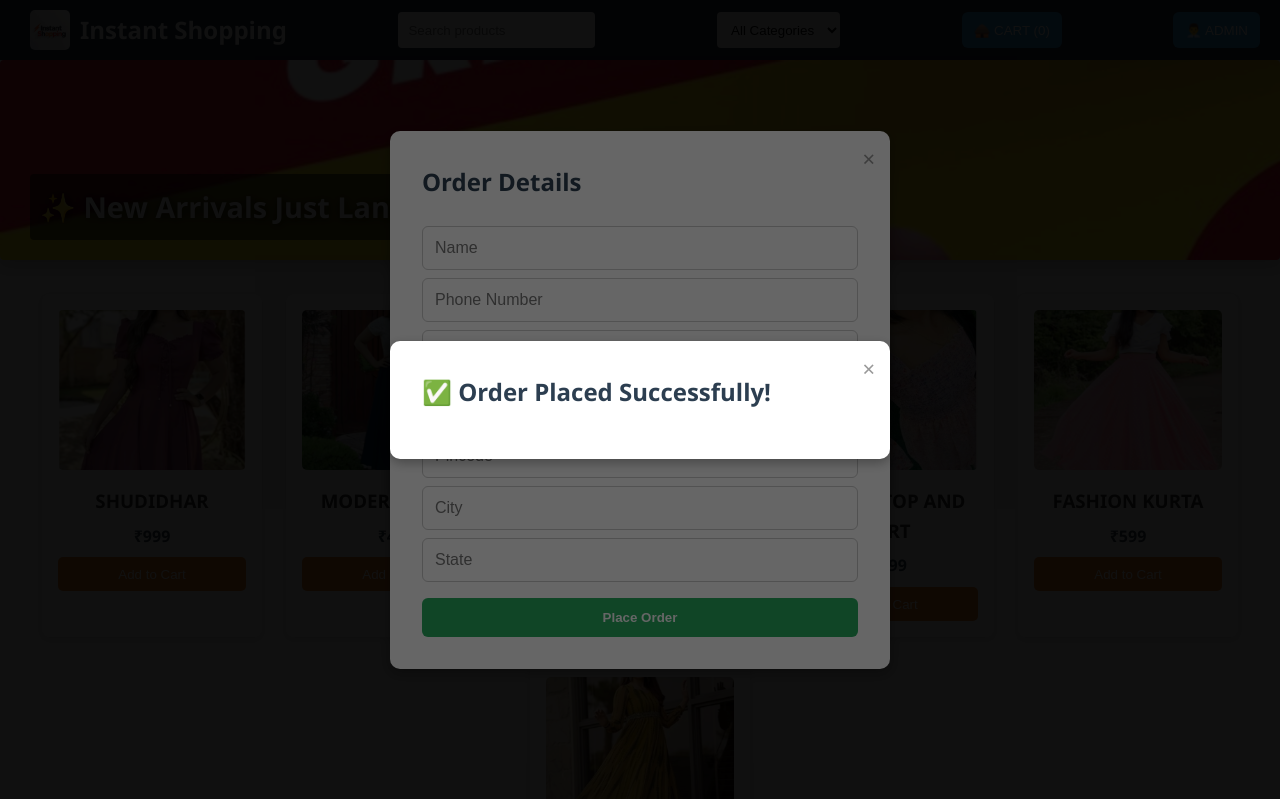
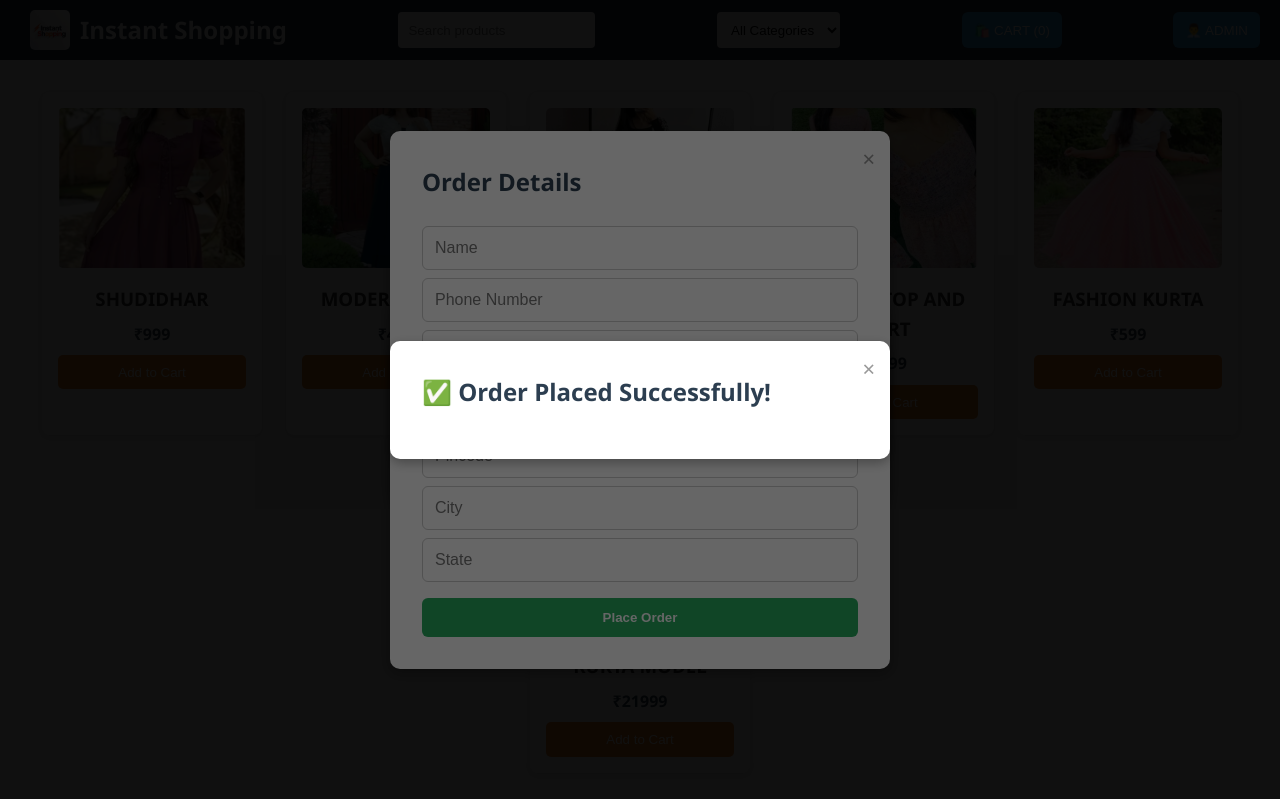
Before and after one commit to vijayhari007/Instant-Shopping, a plain HTML site: page index.html in a window 1280 px wide. Shown: the top 799 px of the page. Drawn offline with Linux system fonts and the light colour scheme.

Commit message:
Update index.html

```diff
--- a/index.html
+++ b/index.html
@@ -7,22 +7,10 @@
   <link rel="stylesheet" href="style.css" />
 </head>
 <body>
-
-<!-- Loader -->
-<div id="loader">
-  <img src="logo.png" id="trolley" alt="Loading..." />
-  <div id="loading-text">
-    <h2>Welcome to Instant Shopping</h2>
-    <div id="percentage">0%</div>
-  </div>
-</div>
-
-<!-- Main Content -->
-<div id="main-content" class="hidden">
-
   <header>
     <h1>
-      <img src="logo.png" class="logo" alt="logo" /> Instant Shopping
+      <img src="logo.png" class="logo">
+       Instant Shopping
       </h1>
     <input type="text" id="search" placeholder="Search products">
     <select id="category-filter">
@@ -31,18 +19,9 @@
     <option value="Gowns">Gowns</option>
     <option value="Tops & Skirts">Tops & Skirts</option>
   </select>
-    <button onclick="showCart()">🛖 CART (<span id="cart-count">0</span>)</button>
+    <button onclick="showCart()">🛍️ CART (<span id="cart-count">0</span>)</button>
     <button onclick="location.href='login.html'">👨‍💼 ADMIN</button>
   </header>
-
-  <!-- Banner -->
-  <div class="banner">
-    <div class="slides">
-      <div class="slide"><img src="slide1.jpg" alt="Sale 1"><div class="caption">🔥 Big Festive Sale - Up to 50% Off!</div></div>
-      <div class="slide"><img src="slide2.jpg" alt="Sale 2"><div class="caption">✨ New Arrivals Just Landed!</div></div>
-      <div class="slide"><img src="slide3.jpg" alt="Sale 3"><div class="caption">🛒 Shop Smart with Instant Shopping!</div></div>
-    </div>
-  </div>
 
   <main id="product-list"></main>
 
@@ -52,7 +31,9 @@
       <span class="close" onclick="closeCart()">&times;</span>
       <h2>Your Cart</h2>
       <ul id="cart-items"></ul>
-      <div id="cart-total">Total: ₹<span id="total-price">0.00</span></div>
+        <div id="cart-total" style="text-align:right; font-weight:bold; margin-top:10px;">
+  Total: ₹<span id="total-price">0.00</span>
+</div>
       <button onclick="openCheckout()">Checkout</button>
     </div>
   </div>
@@ -75,7 +56,7 @@
     </div>
   </div>
 
-  <!-- Success Modal -->
+  <!-- Success Message -->
   <div id="success-modal" class="modal hidden">
     <div class="modal-content">
       <span class="close" onclick="closeSuccess()">&times;</span>
@@ -84,44 +65,6 @@
     </div>
   </div>
 
-</div> <!-- End main-content -->
-
-<!-- Scripts -->
   <script src="JAVASCRIPT.JS"></script>
-<script>
-  // Fancy Loader Logic
-  window.addEventListener("load", () => {
-    const loader = document.getElementById("loader");
-    const percentageText = document.getElementById("percentage");
-    const trolley = document.getElementById("trolley");
-    let percent = 0;
-
-    trolley.classList.add("move-trolley");
-
-    const loadingInterval = setInterval(() => {
-      percent++;
-      percentageText.textContent = percent + "%";
-      if (percent >= 100) {
-        clearInterval(loadingInterval);
-        loader.classList.add("fade-out");
-        setTimeout(() => {
-          document.body.classList.add("loaded");
-          loader.style.display = "none";
-          document.getElementById("main-content").classList.remove("hidden");
-        }, 1000);
-      }
-    }, 30);
-  });
-
-  // Banner Slideshow
-  let slideIndex = 0;
-  function rotateSlides() {
-    const slides = document.querySelectorAll(".slide");
-    slides.forEach(slide => slide.style.display = "none");
-    slideIndex = (slideIndex + 1) % slides.length;
-    slides[slideIndex].style.display = "block";
-  }
-  setInterval(rotateSlides, 3000);
-</script>
 </body>
 </html>
```
Lines whose indentation alone changed are shown as unchanged.
